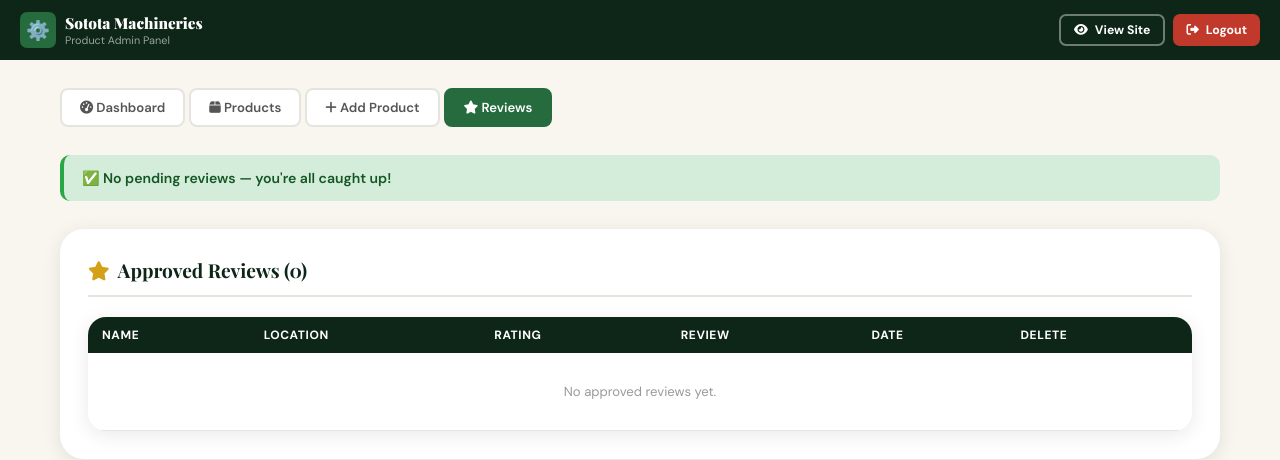
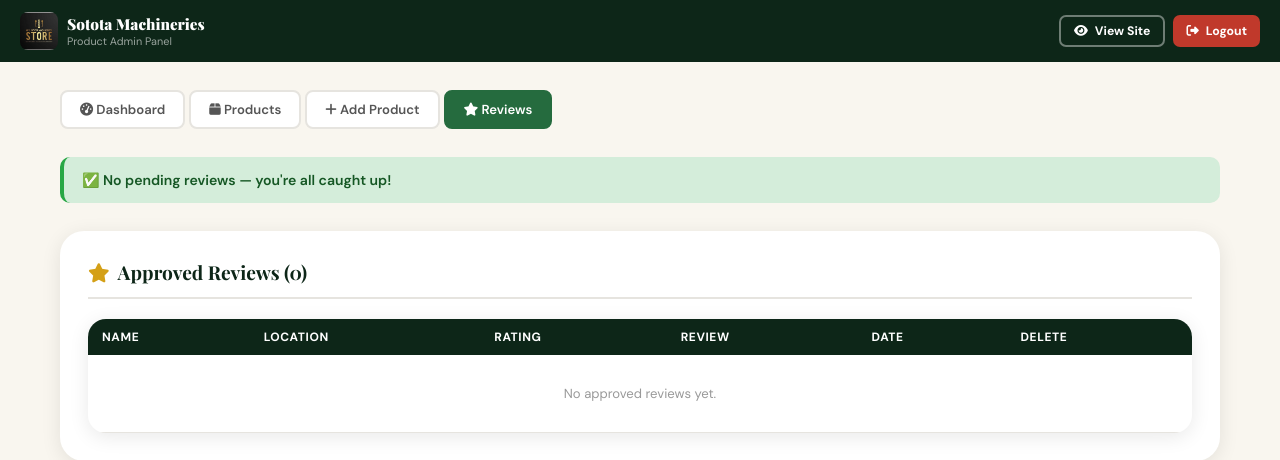
Before and after one commit to Anik2059/sotota-machineries-website, a Flask app: page /admin/reviews in a window 1280 px wide. Shown: the top 460 px of the page. Run offline with Flask 3, Linux system fonts and the light colour scheme; the visitor is signed in with stand-in values (Sample User, id 1).

Commit message:
fix favicon and logo in admin pages

```diff
--- a/templates/admin/product_form.html
+++ b/templates/admin/product_form.html
@@ -4,6 +4,7 @@
 <meta charset="UTF-8"/><meta name="viewport" content="width=device-width,initial-scale=1.0"/>
 <title>{{ 'Edit' if product else 'Add' }} Product – Sotota Machineries Admin</title>
 <meta name="robots" content="noindex,nofollow"/>
+<link rel="icon" href="/static/img/store-logo.png" type="image/png"/>
 <link rel="stylesheet" href="{{ url_for('static', filename='css/style.css') }}"/>
 <link rel="stylesheet" href="https://cdnjs.cloudflare.com/ajax/libs/font-awesome/6.5.0/css/all.min.css"/>
 </head>
@@ -11,7 +12,7 @@
 
 <div class="admin-nav">
   <a href="{{ url_for('index') }}" class="admin-nav-brand">
-    <div class="admin-nav-box">⚙️</div>
+    <img src="/static/img/store-logo.png" alt="Logo" style="width:38px;height:38px;border-radius:8px;object-fit:cover;display:block;"/>
     <div><div class="admin-nav-name">Sotota Machineries</div><div class="admin-nav-sub">Product Admin Panel</div></div>
   </a>
   <div style="display:flex;gap:8px;">
--- a/templates/admin/products.html
+++ b/templates/admin/products.html
@@ -4,6 +4,7 @@
 <meta charset="UTF-8"/><meta name="viewport" content="width=device-width,initial-scale=1.0"/>
 <title>Manage Products – Sotota Machineries Admin</title>
 <meta name="robots" content="noindex,nofollow"/>
+<link rel="icon" href="/static/img/store-logo.png" type="image/png"/>
 <link rel="stylesheet" href="{{ url_for('static', filename='css/style.css') }}"/>
 <link rel="stylesheet" href="https://cdnjs.cloudflare.com/ajax/libs/font-awesome/6.5.0/css/all.min.css"/>
 </head>
@@ -11,7 +12,7 @@
 
 <div class="admin-nav">
   <a href="{{ url_for('index') }}" class="admin-nav-brand">
-    <div class="admin-nav-box">⚙️</div>
+    <img src="/static/img/store-logo.png" alt="Logo" style="width:38px;height:38px;border-radius:8px;object-fit:cover;display:block;"/>
     <div><div class="admin-nav-name">Sotota Machineries</div><div class="admin-nav-sub">Product Admin Panel</div></div>
   </a>
   <div style="display:flex;gap:8px;">
--- a/templates/admin/reviews.html
+++ b/templates/admin/reviews.html
@@ -4,6 +4,7 @@
 <meta charset="UTF-8"/><meta name="viewport" content="width=device-width,initial-scale=1.0"/>
 <title>Manage Reviews – Sotota Machineries Admin</title>
 <meta name="robots" content="noindex,nofollow"/>
+<link rel="icon" href="/static/img/store-logo.png" type="image/png"/>
 <link rel="stylesheet" href="{{ url_for('static', filename='css/style.css') }}"/>
 <link rel="stylesheet" href="https://cdnjs.cloudflare.com/ajax/libs/font-awesome/6.5.0/css/all.min.css"/>
 </head>
@@ -11,7 +12,7 @@
 
 <div class="admin-nav">
   <a href="{{ url_for('index') }}" class="admin-nav-brand">
-    <div class="admin-nav-box">⚙️</div>
+    <img src="/static/img/store-logo.png" alt="Logo" style="width:38px;height:38px;border-radius:8px;object-fit:cover;display:block;"/>
     <div><div class="admin-nav-name">Sotota Machineries</div><div class="admin-nav-sub">Product Admin Panel</div></div>
   </a>
   <div style="display:flex;gap:8px;">
```
